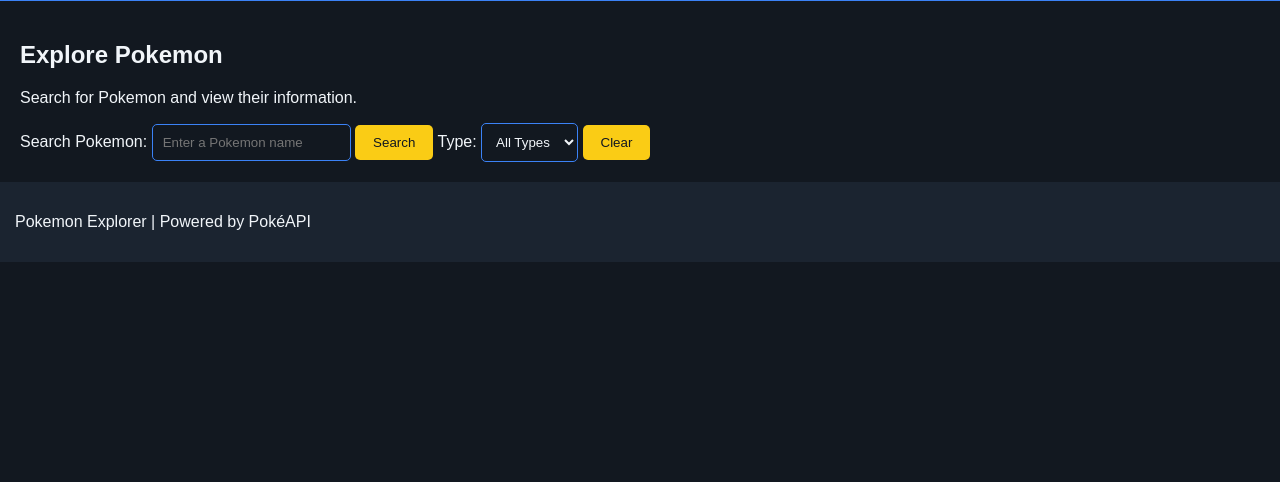
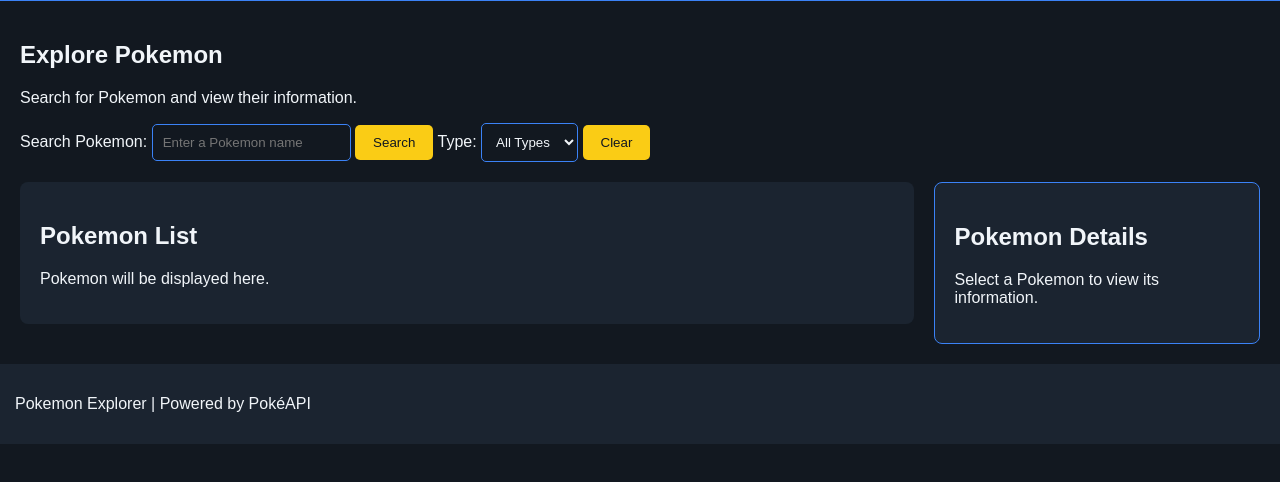
Before and after one commit to JBlunt000/CS2100-Capstone, a plain HTML site: page index.html in a window 1280 px wide. Shown: the part 78-560 px from the top of the page. Drawn offline with Linux system fonts and the light colour scheme.

Commit message:
added pokemon type list and details flexbox layout

```diff
--- a/index.html
+++ b/index.html
@@ -43,6 +43,17 @@
             </form>
         </section>
 
+    <div class="pokemon-container">
+        <section id="pokemon-list" class="pokemon-list">
+            <h2>Pokemon List</h2>
+            <p>Pokemon will be displayed here.</p>
+        </section>
+
+        <section id="pokemon-details" class="pokemon-details">
+            <h2>Pokemon Details</h2>
+            <p>Select a Pokemon to view its information.</p>
+        </section>
+    </div>
     </main>
 
     <footer>
--- a/styles.css
+++ b/styles.css
@@ -62,3 +62,25 @@ footer {
     background-color: #1b2430;
     padding: 15px;
 }
+
+.pokemon-container {
+    display: flex;
+    gap: 20px;
+    margin-top: 20px;
+    align-items: flex-start;
+}
+
+.pokemon-list {
+    flex: 3;
+    background-color: #1b2430;
+    padding: 20px;
+    border-radius: 8px;
+}
+
+.pokemon-details {
+    flex: 1;
+    background-color: #1b2430;
+    padding: 20px;
+    border-radius: 8px;
+    border: 1px solid #3b82f6;
+}
```
